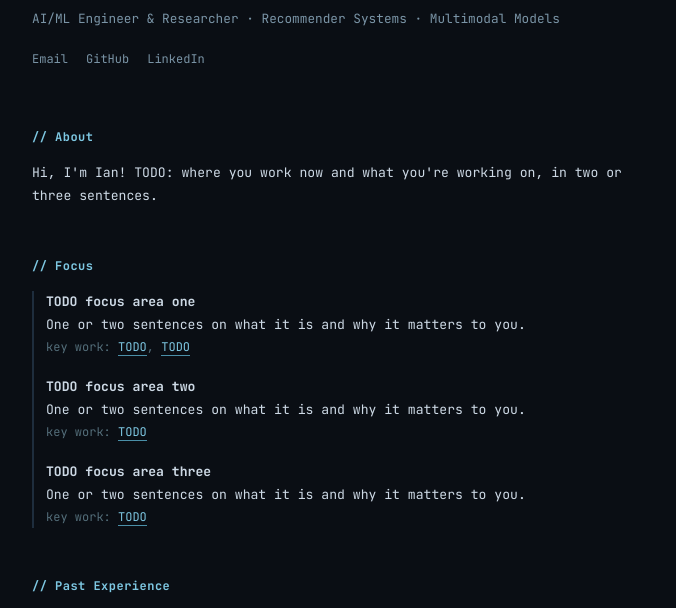
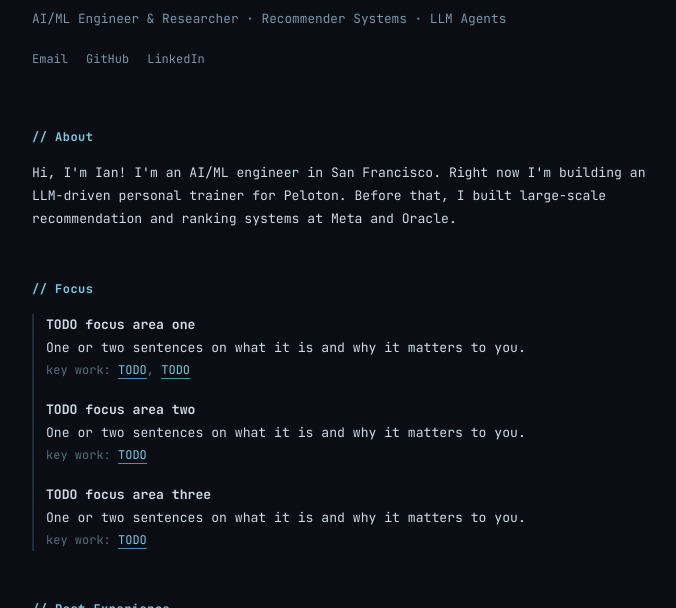
Before and after one commit to ian-hanus/personal-website, a plain HTML site: page index.html in a window 1280 px wide. Shown: the part 112-720 px from the top of the page, without its empty margins (298-974 px from the left). Drawn offline with Linux system fonts and the light colour scheme.

Commit message:
Update tagline and about section
Co-Authored-By: Claude Opus 5.5 <noreply@anthropic.com>
Claude-Session: https://claude.ai/code/session_01WgV4fg7Zn21oyoBiq2NvcH

```diff
--- a/index.html
+++ b/index.html
@@ -17,7 +17,7 @@
     <div class="name-line"><span class="prompt">~/</span>
       <h1>Ian Hanus</h1><span class="cursor">█</span>
     </div>
-    <p class="tagline">AI/ML Engineer &amp; Researcher · Recommender Systems · Multimodal Models</p>
+    <p class="tagline">AI/ML Engineer &amp; Researcher · Recommender Systems · LLM Agents</p>
     <nav class="links">
       <a href="mailto:ian.hanus@gmail.com">Email</a>
       <a href="https://github.com/ian-hanus">GitHub</a>
@@ -27,7 +27,7 @@
 
   <section id="about">
     <h2>// About</h2>
-    <p>Hi, I'm Ian! TODO: where you work now and what you're working on, in two or three sentences.</p>
+    <p>Hi, I'm Ian! I'm an AI/ML engineer in San Francisco. Right now I'm building an LLM-driven personal trainer for Peloton. Before that, I built large-scale recommendation and ranking systems at Meta and Oracle.</p>
   </section>
 
   <section id="focus">
```
